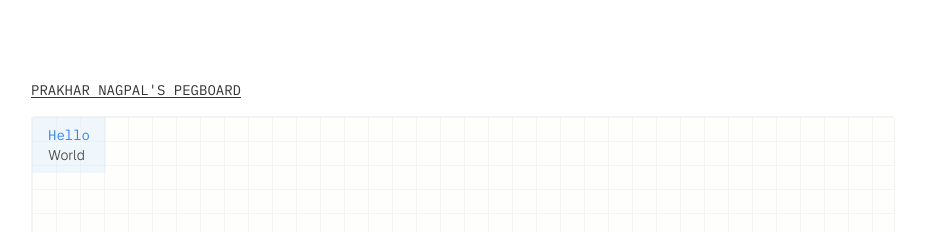
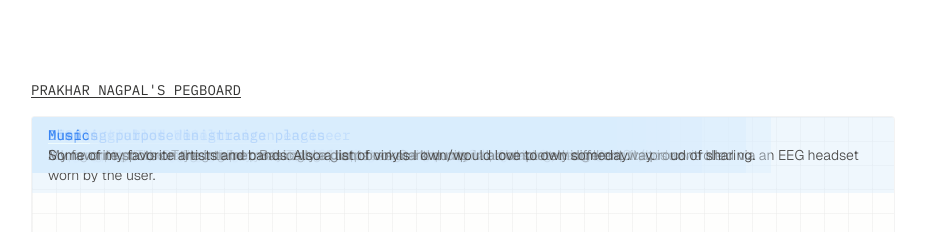
Before and after one commit to slightlybelowzen/prakharnagpal, an Astro site: page / in a window 1280 px wide. Shown: the top 232 px of the page, without its empty margins (177-1102 px from the left). Built offline with nearby package versions, Linux system fonts and the light colour scheme; Astro itself is replaced by a stand-in of ours.

Commit message:
working note

```diff
--- a/src/components/pegboard.tsx
+++ b/src/components/pegboard.tsx
@@ -35,23 +35,16 @@ export default function PegBoard() {
       <div className="absolute top-0 left-0 w-full h-20 grid-header grid-size-24" />
       <div className="overflow-hidden absolute h-full w-full grid grid-size-24" />
       <div className="relative h-full w-full">
-        <Note
-          pos={{ left: 0, top: 0 }}
-          title="Hello"
-          description="World"
-          external={false}
-          link="#"
-        />
-        {/* {homePageData.map((note) => (
+        {homePageData.map((note) => (
           <Note
             key={note.title}
-            pos={{ left: getRandomInt(0, 100), top: getRandomInt(0, 100) }}
+            pos={{ left: 0, top: 0 }}
             title={note.title}
             description={note.description}
             external={note.external}
             link={note.link}
           />
-        ))} */}
+        ))}
       </div>
     </div>
   );
--- a/src/data/homePageData.ts
+++ b/src/data/homePageData.ts
@@ -1,10 +1,6 @@
 import type { HomePageData } from "../types/homePageData";
 
-export const homePageData: HomePageData = {
-  experiments: {
-    description:
-      "Just some stuff I've been messing around with in my free time recently.",
-    items: [
+export const homePageData: HomePageData = [
   {
     title: "Tatem's scroll animations",
     description: `Recreating some beautiful animations on the Tatem website.`,
@@ -23,11 +19,6 @@ export const homePageData: HomePageData = {
     link: "/experiments/regex-visualiser",
     external: false,
   },
-    ],
-  },
-  projects: {
-    description: "Here's some of the projects I'm working on/have worked on.",
-    items: [
   {
     title: "Plox",
     description: `The Lox programming language (from the book "Crafting Interpreters") in <code>python@3.13</code>.`,
@@ -47,12 +38,6 @@ export const homePageData: HomePageData = {
     link: "/projects/eeg-wheelchair",
     external: false,
   },
-    ],
-  },
-  writing: {
-    description: `I write infrequently. I'm working on it, I promise.
-  	For now, here's some stuff I've written in the past.`,
-    items: [
   {
     title: "Learning about design as an engineer",
     description: `How reading "The Design of Everyday Things" has changed the way I think about design.`,
@@ -66,12 +51,6 @@ export const homePageData: HomePageData = {
     link: "/writing/purpose-in-life",
     external: false,
   },
-    ],
-  },
-  "everything else": {
-    description: `Photos, links, favorite artists, recipes, short notes,
-    things I use everyday, places I draw inspiration from.`,
-    items: [
   {
     title: "Photos",
     description: `My favorite photos. Trying to be more regular,
@@ -91,6 +70,4 @@ export const homePageData: HomePageData = {
     link: "/dump/music",
     external: false,
   },
-    ],
-  },
-};
+];
--- a/src/types/homePageData.ts
+++ b/src/types/homePageData.ts
@@ -1,12 +1,6 @@
-export type HomePageData = Record<
-  string,
-  {
-    description: string;
-    items: {
-      title: string;
-      description: string;
-      link: string;
-      external: boolean;
-    }[];
-  }
->;
+export type HomePageData = {
+  title: string;
+  description: string;
+  link: string;
+  external: boolean;
+}[];
```
Lines whose indentation alone changed are shown as unchanged.
